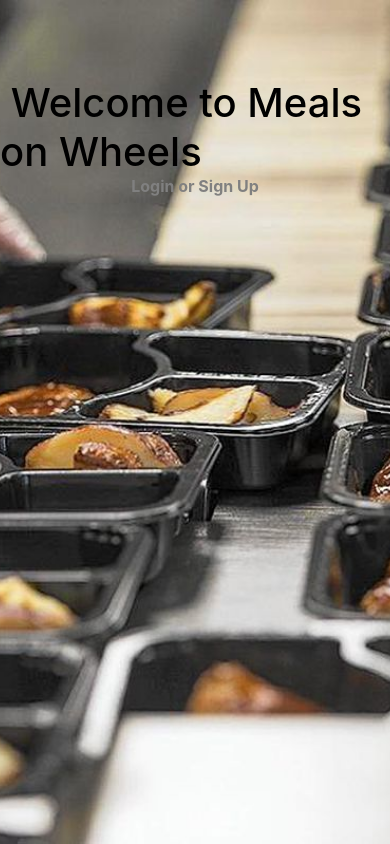
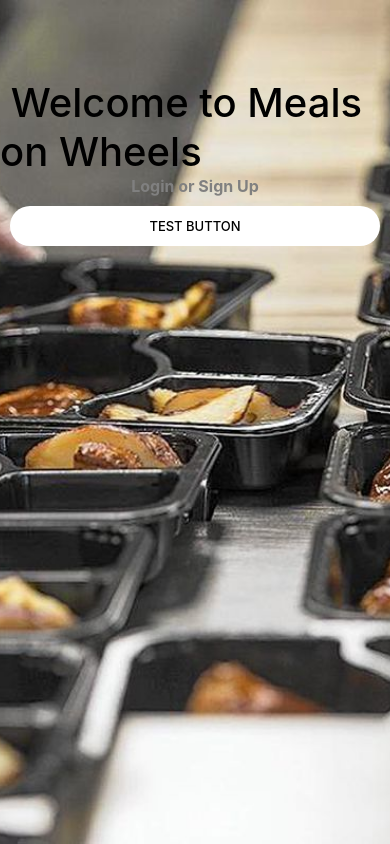
Before and after one commit to YipYip443/Project-Wheels-Tracker, a React Native app: screen / in a window 390 px wide. Built offline with nearby package versions, Linux system fonts and the light colour scheme.

Commit message:
worked on button

```diff
--- /dev/null
+++ b/components/StyledButton/index.js
@@ -0,0 +1,20 @@
+import React from "react";
+import {View, Text, Pressable} from 'react-native';
+import styles from "./styles";
+
+const StyledButton = () => {
+    return(
+        <View style={styles.container}>
+            <Pressable
+                style={styles.button}
+                onPress={ () => {
+                    console.warn('Text Button')
+                }}
+            >
+                <Text style={styles.text}>test button</Text>
+            </Pressable>
+        </View>
+    );
+};
+
+export default StyledButton;
--- /dev/null
+++ b/components/StyledButton/styles.js
@@ -0,0 +1,23 @@
+import { StyleSheet } from 'react-native';
+
+const styles = StyleSheet.create({
+    container:{
+        width: '100%',
+        padding: 10,
+    },
+    button:{
+        backgroundColor:'white',
+        height: 40,
+        borderRadius:'20px',
+        justifyContent: 'center',
+        alignItems:'center'
+
+    },
+    text:{
+        fontSize: 13,
+        fontWeight: '500',
+        textTransform: 'uppercase',
+    },
+});
+
+export default styles;
--- a/components/TitleItem/index.js
+++ b/components/TitleItem/index.js
@@ -1,5 +1,6 @@
 import React from 'react';
 import {ImageBackground, View, Text} from 'react-native';
+import StyledButton from '../StyledButton';
 import styles from './styles';
 
 const TitleItem = (props) => {
@@ -20,6 +21,8 @@
         <Text style={styles.subtitle}> Login or Sign Up </Text>
       </View>
 
+      <StyledButton />
+
 
   </View>
   );
```
Also changed, not shown: App.js (line endings or trailing spaces).
